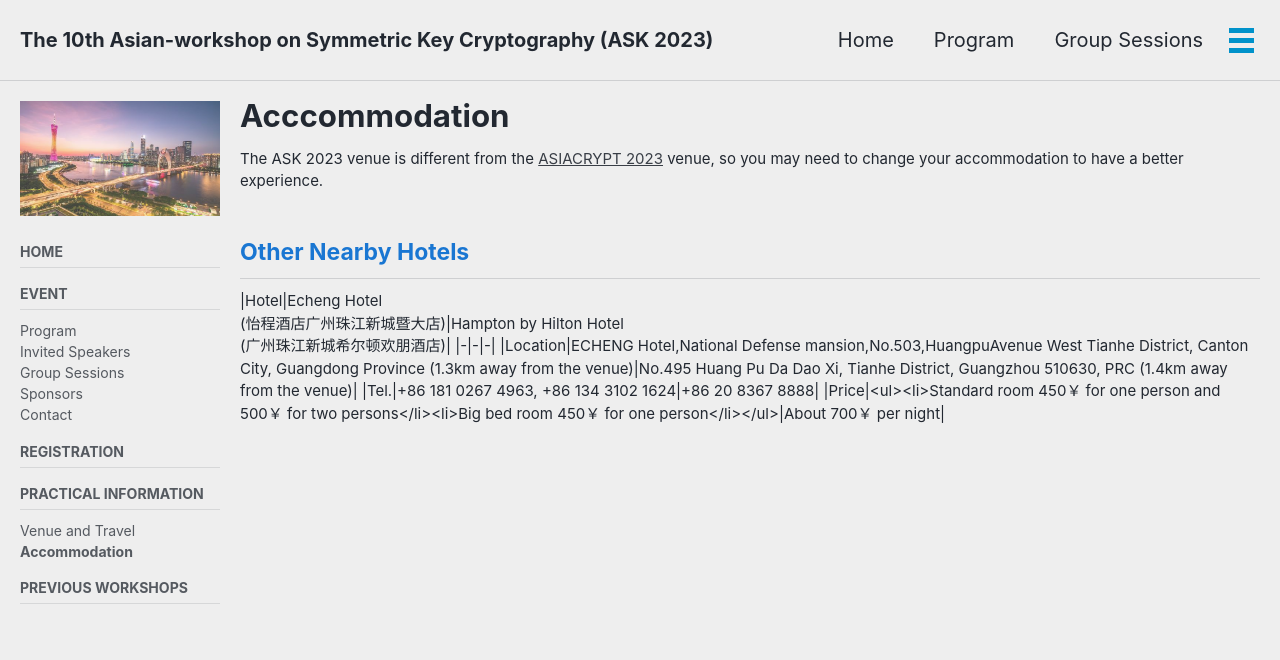
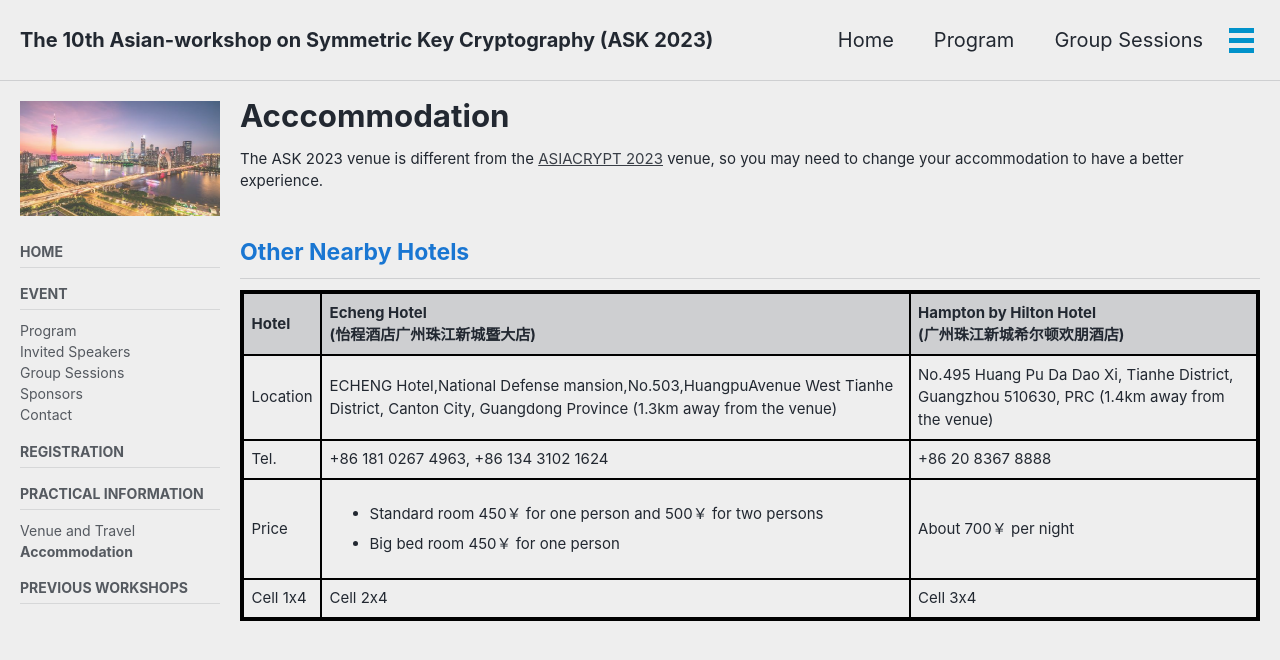
Before and after one commit to cryptanalysisbench/SATbench, a Jekyll site: the page built from accommodation.md, in a window 1280 px wide and 900 px high. Shown: the top 660 px of the window. Built offline with Jekyll 4.4.1, drawn with Linux system fonts in a browser that asks for light colours; cached includes are drawn as plain includes; nearby versions of some CDN libraries; our own code applies the rules of GitHub Pages for plain Markdown files.

Commit message:
Update accommodation.md

```diff
--- a/accommodation.md
+++ b/accommodation.md
@@ -14,13 +14,37 @@ sidebar:
 The ASK 2023 venue is different from the [ASIACRYPT 2023](https://asiacrypt.iacr.org/2023/) venue, so you may need to change your accommodation to have a better experience.
 
 ## Other Nearby Hotels
-|Hotel|Echeng Hotel <br>(怡程酒店广州珠江新城暨大店)|Hampton by Hilton Hotel <br>(广州珠江新城希尔顿欢朋酒店)|
-|-|-|-|
-|Location|ECHENG Hotel,National Defense mansion,No.503,HuangpuAvenue West Tianhe District, Canton City, Guangdong Province (1.3km away from the venue)|No.495 Huang Pu Da Dao Xi, Tianhe District, Guangzhou 510630, PRC (1.4km away from the venue)|
-|Tel.|+86 181 0267 4963, +86 134 3102 1624|+86 20 8367 8888|
-|Price|<ul><li>Standard room 450￥ for one person and 500￥ for two persons</li><li>Big bed room 450￥ for one person</li></ul>|About 700￥ per night|
 
-
-
+<table align="center" style="border: 2px #000000 solid">
+	<thead>
+		<tr>
+			<th style="border: 2px #000000 solid">Hotel</th>
+			<th style="border: 2px #000000 solid">Echeng Hotel <br>(怡程酒店广州珠江新城暨大店)</th>
+			<th style="border: 2px #000000 solid">Hampton by Hilton Hotel <br>(广州珠江新城希尔顿欢朋酒店)</th>
+		</tr>
+	</thead>
+	<tbody>
+		<tr>
+			<td style="border: 2px #000000 solid">Location</td>
+			<td style="border: 2px #000000 solid">ECHENG Hotel,National Defense mansion,No.503,HuangpuAvenue West Tianhe District, Canton City, Guangdong Province (1.3km away from the venue)</td>
+			<td style="border: 2px #000000 solid">No.495 Huang Pu Da Dao Xi, Tianhe District, Guangzhou 510630, PRC (1.4km away from the venue)</td>
+		</tr>
+		<tr>
+			<td style="border: 2px #000000 solid">Tel.</td>
+			<td style="border: 2px #000000 solid">+86 181 0267 4963, +86 134 3102 1624</td>
+			<td style="border: 2px #000000 solid">+86 20 8367 8888</td>
+		</tr>
+		<tr>
+			<td style="border: 2px #000000 solid">Price</td>
+			<td style="border: 2px #000000 solid"><ul><li>Standard room 450￥ for one person and 500￥ for two persons</li><li>Big bed room 450￥ for one person</li></ul></td>
+			<td style="border: 2px #000000 solid">About 700￥ per night</td>
+		</tr>
+		<tr>
+			<td style="border: 2px #000000 solid">Cell 1x4</td>
+			<td style="border: 2px #000000 solid">Cell 2x4</td>
+			<td style="border: 2px #000000 solid">Cell 3x4</td>
+		</tr>
+	</tbody>
+</table>
 <!-- The ASK 2019 venue is very close to the [ASIACRYPT 2019](https://asiacrypt.iacr.org/2019/) venue, so you can use the same accomodation for both events.  We will also suggest some other hotels nearby later on.
 Please refer to <a href="https://asiacrypt.iacr.org/2019/accommodations.html">https://asiacrypt.iacr.org/2019/accommodations.html</a> -->
```
